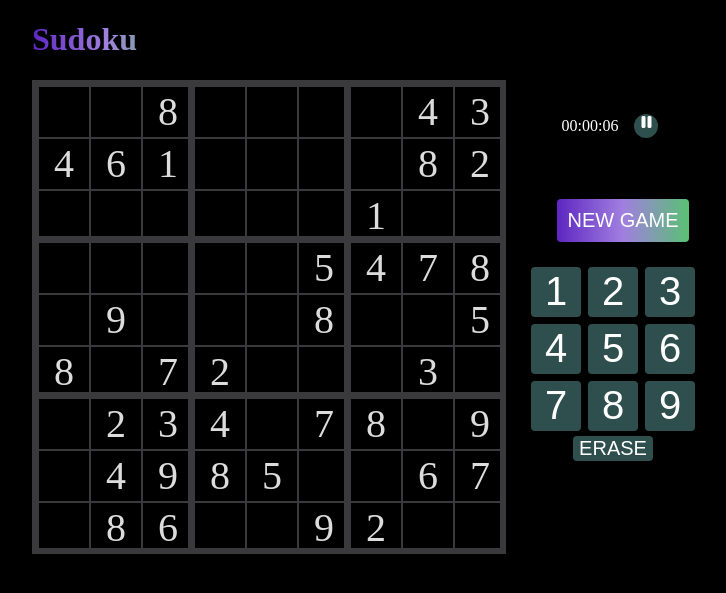
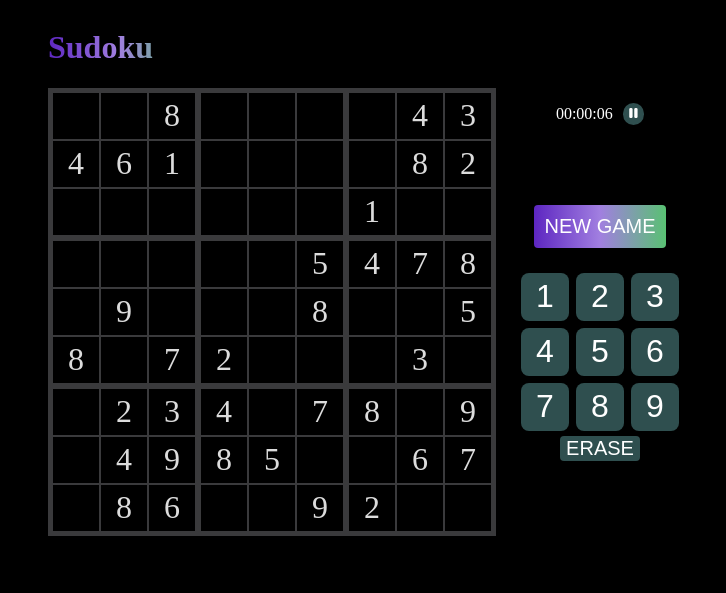
Before and after one commit to ap3120/sudoku, a PHP site: page / in a window 1280 px wide. Shown: the top 593 px of the page, without its empty margins (274-1000 px from the left). Run offline with PHP 8.4, Linux system fonts and the light colour scheme; some libraries are stand-ins or nearby versions.

Commit message:
improved css

```diff
--- a/css/style.css
+++ b/css/style.css
@@ -1,14 +1,13 @@
-body{
+*{
+    box-sizing: border-box;
     background-color:black;
-    margin:0;
-    padding:0;
 }
 .container{
-    min-width:100%;
     display:flex;
     flex-wrap:wrap;
     justify-content:center;
     align-items:center;
+    margin: 0 auto;
 }
 .right_container{
     display:flex;
@@ -28,39 +25,31 @@ body{
     -webkit-text-fill-color:transparent;
     -moz-text-fill-color:transparent;
 }
-.time_count{
-    display:flex;
-    align-items:center;
-    color:#fff;
-    margin-bottom:60px;
-}
 #board{
-    display:grid;
+    display: grid;
     grid-template-columns:repeat(3,3fr);
     cursor:pointer;
-    border: solid rgb(58,58,60);
+    border: 0.15em solid rgb(58,58,60);
     margin-bottom:20px;
     margin-right:20px;
 }
 .big_square{
-    border: solid rgb(58,58,60);
-    width:150px;
-    height:150px;
+    border: 0.15em solid rgb(58,58,60);
+    width: auto;
+    height: auto;
     color:gainsboro;
     display:grid;
     grid-template-columns:repeat(3,3fr);
-    z-index:1;
 }
 .small_square{
-    border:1px solid rgb(58,58,60);
-    width:50px;
-    height:50px;
+    border: 0.04em solid rgb(58,58,60);
+    width:1.5em;
+    height:1.5em;
     color:gainsboro;
     display:flex;
     justify-content:center;
     align-items:center;
-    z-index:0;
-    font-size:40px;
+    font-size:2em;
 }
 .highlight{
     background-color:#2F4F4F;
@@ -71,12 +60,48 @@ body{
 .filling_square{
     color:#3CB371;
 }
+.time_count{
+    display:flex;
+    align-items:center;
+    color:#fff;
+    margin-bottom:5em;
+    border: none;
+}
+#stop_count_up_timer{
+    background-color:#2f4f4f;
+    margin-left:10px;
+    border: none;
+    border-radius: 50%;
+    height: 1.6em;
+    width: 1.6em;
+}
+#stop_count_up_timer:hover{
+    transform: scale(1.075);
+}
+.fa-solid, fa-pause{
+    background-color: #2f4f4f;
+    color: #fff;
+}
+.new_game_button{
+    border-radius:4px;
+    border: none;
+    color:#FFFFFF;
+    background: #59C173;  /* fallback for old browsers */
+    background: -webkit-linear-gradient(to right, #5D26C1, #a17fe0, #59C173);  /* Chrome 10-25, Safari 5.1-6 */
+    background: linear-gradient(to right, #5D26C1, #a17fe0, #59C173); /* W3C, IE 10+/ Edge, Firefox 16+, Chrome 26+, Opera 12+, Safari 7+ */
+    padding: 10px;
+    font-size:20px;
+}
+.new_game_button:hover{
+    transform:scale(1.075);
+}
 #keyboard{
     display:grid;
     grid-template-columns:repeat(3,3fr);
     grid-gap:7px;
     padding:5px;
     margin-top:20px;
+    border: none;
 }
 .keyboard_button{
     display:flex;
@@ -85,44 +110,12 @@ body{
     background-color:#2F4F4F;
     color:#FFFFFF;
     border:none;
-    font-size:40px;
-    height:50px;
-    width:50px;
-    border-radius:4px;
+    font-size:2em;
+    height:1.5em;
+    width:1.5em;
+    border-radius:0.25em;
 }
 .keyboard_button:hover{
-    transform:scale(1.075);
-}
-#stop_count_up_timer{
-    display:flex;
-    flex-direction:column;
-    justify-content:center;
-    align-items:center;
-    background-color:black;
-    color:#fff;
-    border:none;
-    margin-left:10px;
-}
-.fa-solid, fa-pause{
-    height:1.5rem;
-    width:1.5rem;
-    font-size:1rem;
-    border-radius:50%;
-    background-color:#2F4F4F;
-    border:none;
-}
-.new_game_button{
-    border-radius:4px;
-    border:none;
-    color:#FFFFFF;
-    background: #59C173;  /* fallback for old browsers */
-    background: -webkit-linear-gradient(to right, #5D26C1, #a17fe0, #59C173);  /* Chrome 10-25, Safari 5.1-6 */
-    background: linear-gradient(to right, #5D26C1, #a17fe0, #59C173); /* W3C, IE 10+/ Edge, Firefox 16+, Chrome 26+, Opera 12+, Safari 7+ */
-    padding: 10px;
-    margin-left:20px;
-    font-size:20px;
-}
-.new_game_button:hover{
     transform:scale(1.075);
 }
 .erase_button{
--- a/sudoku.html
+++ b/sudoku.html
@@ -7,7 +7,7 @@
     <title>Sudoku</title>
     <link rel="stylesheet" href="css/style.css"/>
     <script src="https://kit.fontawesome.com/069b3a0714.js" crossorigin="anonymous"></script>
-
+    <script src="https://ajax.googleapis.com/ajax/libs/jquery/3.6.0/jquery.min.js"></script>
 </head>
 
 <body>
```
Also changed, not shown: other parts of css/style.css (+29 -4 lines).
